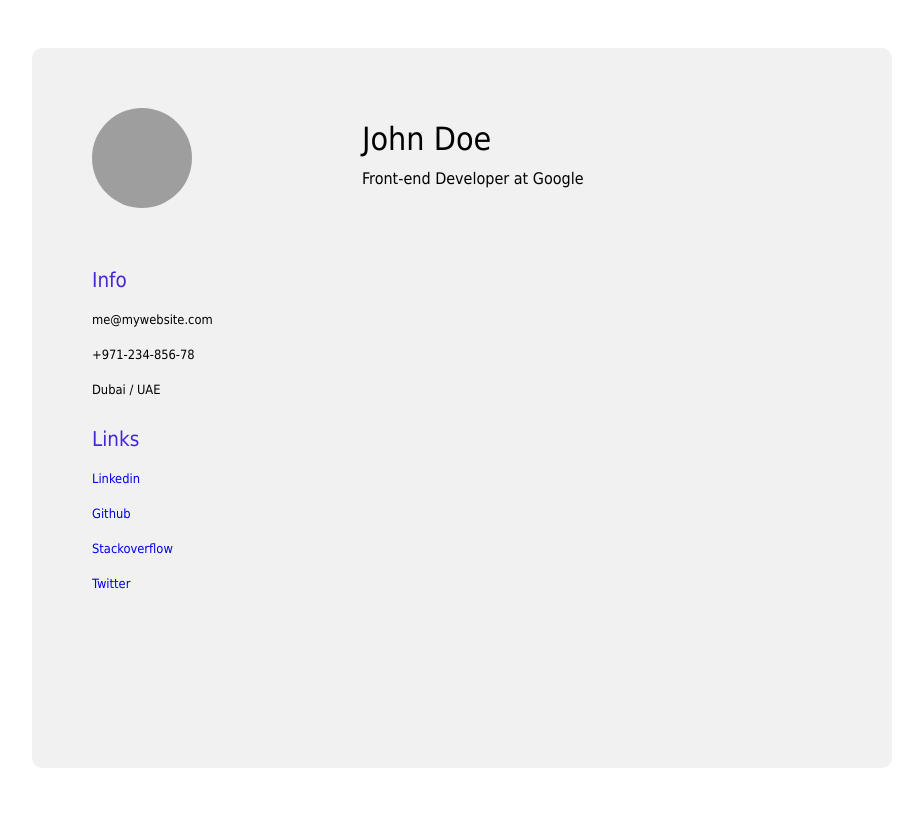
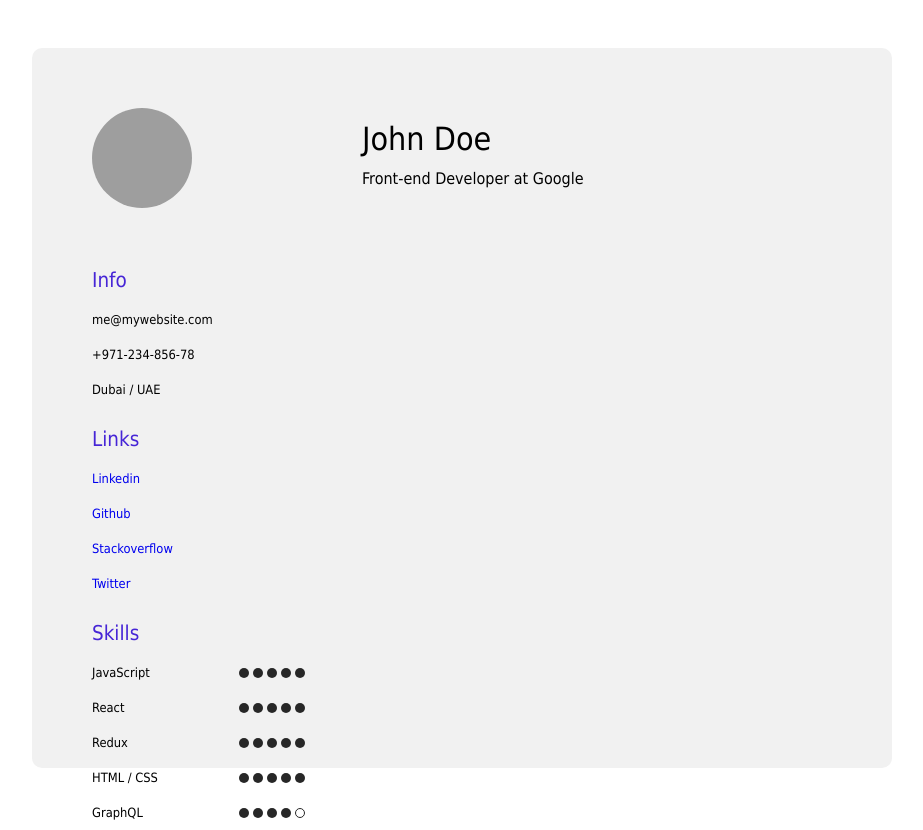
Before and after one commit to naeemba/resume, a React (Create React App) app: page / in a window 1280 px wide. Shown: the whole page, without its empty margins (178-1101 px from the left). Before the commit the page ends 808 px from the top, so only its background shows below. Built offline with nearby package versions, Linux system fonts and the light colour scheme; grey boxes are pictures that could not be loaded.

Commit message:
add skills module

```diff
--- a/src/resume/Resume.js
+++ b/src/resume/Resume.js
@@ -2,6 +2,7 @@
 import React from 'react';
 import settings from './settings.json';
 import Info from '../info';
+import Skills from '../skills';
 
 const CurrentPosition = () => {
   const { currentPosition, currentCompany, currentCompanyURL } = settings;
@@ -25,7 +26,7 @@ const CurrentPosition = () => {
 };
 
 const Resume = () => {
-  const { name, profilePic, pageTitle, info, link } = settings;
+  const { name, profilePic, pageTitle, info, link, skills } = settings;
   document.title = pageTitle || `${name} - Resume`;
   return (
     <div className="resume">
@@ -46,6 +47,7 @@ const Resume = () => {
         <div className="left-column">
           <Info info={info} title="Info" linkClassName="no-color" />
           <Info info={link} title="Links" />
+          <Skills skills={skills} />
         </div>
       </div>
     </div>
--- a/src/resume/settings.json
+++ b/src/resume/settings.json
@@ -32,5 +32,27 @@
             "label": "Twitter",
             "link": "https://twitter.com/naeembaghi"
         }
+    ],
+    "skills": [
+        {
+            "label": "JavaScript",
+            "score": 5
+        },
+        {
+            "label": "React",
+            "score": 5
+        },
+        {
+            "label": "Redux",
+            "score": 5
+        },
+        {
+            "label": "HTML / CSS",
+            "score": 5
+        },
+        {
+            "label": "GraphQL",
+            "score": 4
+        }
     ]
 }
--- /dev/null
+++ b/src/skills/Skills.js
@@ -0,0 +1,30 @@
+import React from 'react';
+
+const Score = ({ score }) => {
+  if (!score || score > 5) return 'Invalid Score';
+  return [
+    ...Array(score)
+      .fill()
+      .map(each => <div key={each} className="filled-bullet" />),
+    ...Array(5 - score)
+      .fill()
+      .map(each => <div key={each} className="empty-bullet" />),
+  ];
+};
+
+const Skills = ({ skills }) => {
+  if (!skills || !Array.isArray(skills)) return null;
+  return [
+    <div className="heading">Skills</div>,
+    ...skills.map(skill => (
+      <div className="level">
+        <div className="label">{skill.label}</div>
+        <div className="bullet-container">
+          <Score score={skill.score} />
+        </div>
+      </div>
+    )),
+  ];
+};
+
+export default Skills;
--- /dev/null
+++ b/src/skills/index.js
@@ -0,0 +1 @@
+export { default } from './Skills';
```
